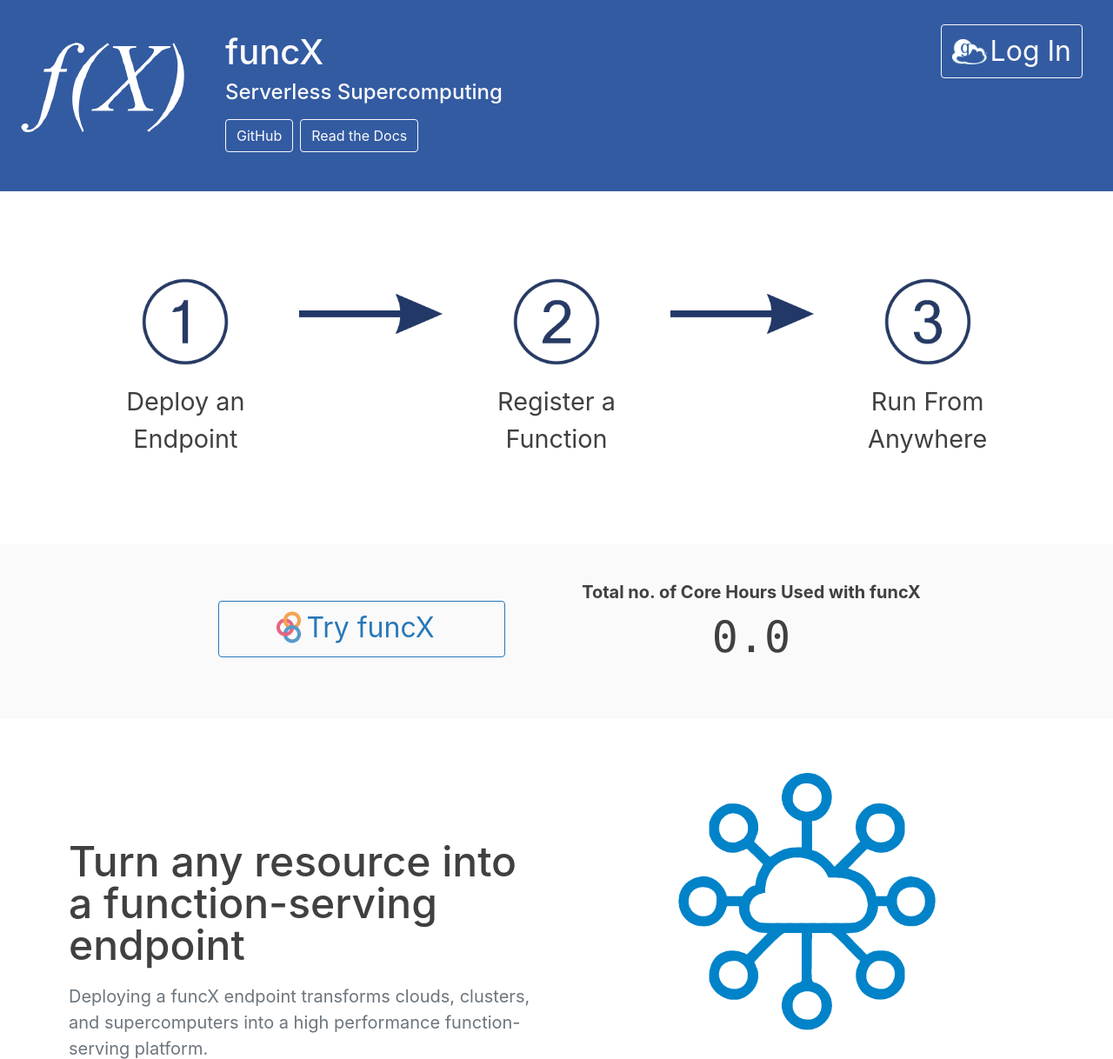
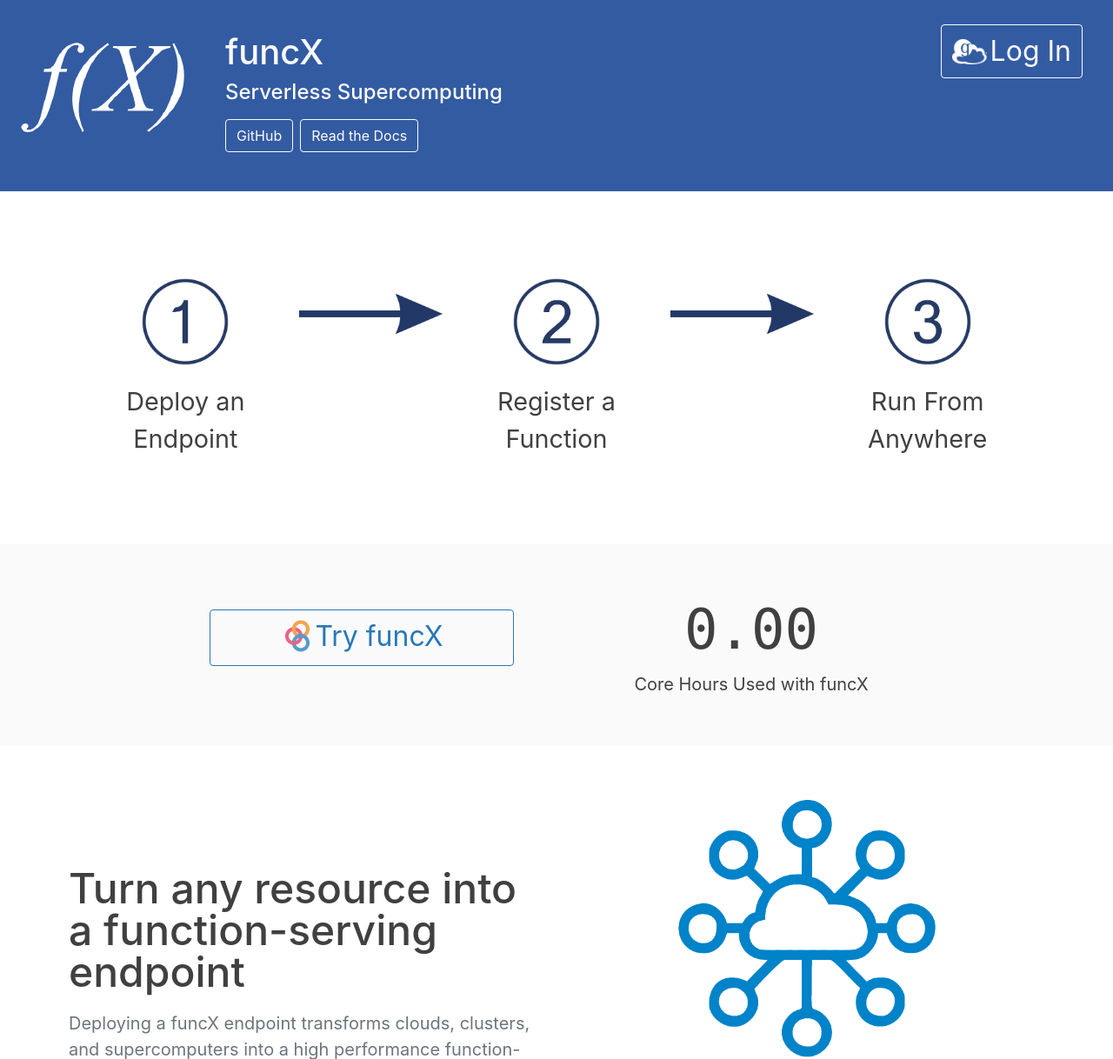
Before and after one commit to funcx-faas/funcx-web-service, a Flask app: page / in a window 1280 px wide. Shown: the top 1218 px of the page at 87% size. Run offline with Flask 2, Linux system fonts and the light colour scheme; the visitor is signed in with stand-in values (Sample User, id 1); a database or web service that is not in the repository returns one stand-in record (values such as "Sample title"); some libraries are stand-ins or nearby versions.

Commit message:
page titles, button and stat adjustment, stat delimiters

```diff
--- a/gui/routes.py
+++ b/gui/routes.py
@@ -26,12 +26,32 @@ def start():
             count = timedelta(hours=0)
         for time in times:
             count += time
-            total_CPU = round((count.total_seconds() / 3600.0), 2)
-
+        total_CPU = num_delimiter(round((count.total_seconds() / 3600.0), 2), "decimal")
     except:
         flash('There was an issue handling your request.', 'danger')
+    return render_template('start.html', title='Start', total_CPU=total_CPU)
 
-    return render_template('start.html', title='Start', total_CPU=total_CPU)
+
+def num_delimiter(num, type):
+    num = str(num)
+    decimal = len(num)
+    if type == "decimal":
+        decimal = None
+        for i in num:
+            if i == ".":
+                decimal = num.index(i)
+                break
+        if decimal == None:
+            num = num + ".00"
+            decimal = num.index(".")
+        while num[-3] != ".":
+            num = num + "0"
+    i = decimal - 3
+    while i > 0:
+        num = num[:i] + "," + num[i:]
+        i -= 3
+    return num
+
 
 @guiapi.route('/debug')
 def debug():
@@ -56,13 +76,13 @@ def home():
         conn, cur = get_db_connection()
         cur.execute("SELECT count(functions.id) FROM functions, users WHERE functions.user_id = users.id AND users.username = %s", (session.get("username"),))
         executions = cur.fetchone()
-        stats[0] = executions['count']
+        stats[0] = num_delimiter(executions['count'], "int")
 
         cur.execute(
             "SELECT tasks.created_at, tasks.modified_at FROM tasks, users WHERE cast(tasks.user_id as integer) = users.id AND users.username = %s",
             (session.get("username"),))
         tasks = cur.fetchall()
-        stats[1] = len(tasks)
+        stats[1] = num_delimiter(len(tasks), "int")
         if len(tasks) != 0:
             times = list()
             for task in tasks:
@@ -70,7 +90,7 @@ def home():
             count = timedelta(hours=0)
             for time in times:
                 count += time
-            stats[2] = round((count.total_seconds() / 3600.0), 2)
+            stats[2] = num_delimiter(round((count.total_seconds() / 3600.0), 2), "decimal")
     except:
         flash('There was an issue handling your request.', 'danger')
         return redirect(url_for('guiapi.start'))
@@ -246,7 +266,6 @@ def endpoints():
 @guiapi.route('/endpoint/<endpoint_uuid>/view', methods=['GET', 'POST'])
 # @authenticated
 def endpoint_view(endpoint_uuid):
-
     try:
         conn, cur = get_db_connection()
         cur.execute("SELECT sites.id, sites.user_id, sites.created_at, sites.status, sites.endpoint_name, sites.endpoint_uuid, sites.public, sites.deleted "
--- a/gui/static/main.css
+++ b/gui/static/main.css
@@ -180,7 +180,7 @@ header {
 }
 
 .BTN-OUTLINE-LIGHT .BTN-IMG {
-    filter: brightness(5);
+    filter: brightness(6);
 }
 
 .BTN-OUTLINE-LIGHT:hover .BTN-IMG {
@@ -232,7 +232,7 @@ header {
     background-color: rgb(250,250,250);
     /*display: inline-block;*/
     margin: 100px 0 60px;
-    padding: 40px 15% 40px 15%;
+    padding: 50px 15% 40px 15%;
     text-align: center;
     width: 100%;
 }
@@ -272,7 +272,7 @@ header {
 
 
 .CPU-NUMBER {
-    font-size: 50px;
+    font-size: 4rem;
     font-family: SFMono-Regular,Menlo,Monaco,Consolas,"Liberation Mono","Courier New",monospace;
     color: rgb(64,64,64);
 }
@@ -280,7 +280,7 @@ header {
 
 .CPU-CAP {
     font-size: 20px;
-    font-weight: bold;
+    /*font-weight: bold;*/
     color: rgb(64,64,64);
 }
 
--- a/gui/templates/endpoint_view.html
+++ b/gui/templates/endpoint_view.html
@@ -1,6 +1,6 @@
 {% extends 'layout.html' %}
 {% block content %}
-    <h1 class="container PAGE-TITLE">Endpoints</h1>
+    <h1 class="container PAGE-TITLE">{{ endpoint.endpoint_name }}</h1>
     <section class="container PADDING-0">
         <div class="row">
             <div class="col">
--- a/gui/templates/home.html
+++ b/gui/templates/home.html
@@ -17,7 +17,7 @@
             </div>
             <div class="col">
                 <figure class="USER-STATS">
-                    <figcaption class="STAT-LABEL">Total CPU Hours Used</figcaption>
+                    <figcaption class="STAT-LABEL">Total Core Hours Used</figcaption>
                     <output class="STAT-NUMBER">{{ stats[2] }}</output>
                 </figure>
             </div>
--- a/gui/templates/start.html
+++ b/gui/templates/start.html
@@ -54,14 +54,14 @@
 
         <section id="BANNER-SHADED" class="row">
             <div class="col-6 INLINE-BLOCK PADDING-0">
-                <button class="btn BTN-OUTLINE-DARK" onclick="window.location.href = 'https://mybinder.org/v2/gh/funcx-faas/funcx/master?filepath=examples%2Fintroduction.ipynb';" style="font-size:2em; padding-left: 60px; padding-right: 80px;">
+                <button class="btn BTN-OUTLINE-DARK" onclick="window.location.href = 'https://mybinder.org/v2/gh/funcx-faas/funcx/master?filepath=examples%2Fintroduction.ipynb';" style="font-size:2em; padding-left: 80px; padding-right: 80px;">
                     <img class="BTN-IMG" src="{{ url_for('static', filename='imgs/logos/binder_logo.png') }}" style="width: 40px; margin-bottom: 8px;">Try funcX</button>
             </div>
 
             <div class="col-6 CPU-BLOCK PADDING-0">
                 <figure>
-                    <figcaption class="CPU-CAP">Total no. of Core Hours Used with funcX</figcaption>
                     <output class="CPU-NUMBER">{{ total_CPU }}</output>
+                    <figcaption class="CPU-CAP">Core Hours Used with funcX</figcaption>
                 </figure>
             </div>
         </section>
--- a/gui/templates/task_view.html
+++ b/gui/templates/task_view.html
@@ -1,10 +1,10 @@
 {% extends 'layout.html' %}
 {% block content %}
-    <h1 class="container PAGE-TITLE">Tasks</h1>
+    <h1 class="container PAGE-TITLE">Task for "{{ task.function_name }}"</h1>
     <section class="container PADDING-0">
         <div class="row">
             <div class="col">
-                <a class="VIEW-OPTION" href="{{ url_for('guiapi.function_tasks', uuid=task.function_id) }}">View Other Tasks</a>
+                <a class="VIEW-OPTION" href="{{ url_for('guiapi.function_tasks', uuid=task.function_id) }}">View Related Tasks</a>
             </div>
             <div class="col FLEX-RIGHT">
                 <a href="{{ url_for('guiapi.functions', uuid=task.function_uuid) }}">View All Tasks</a>
```
